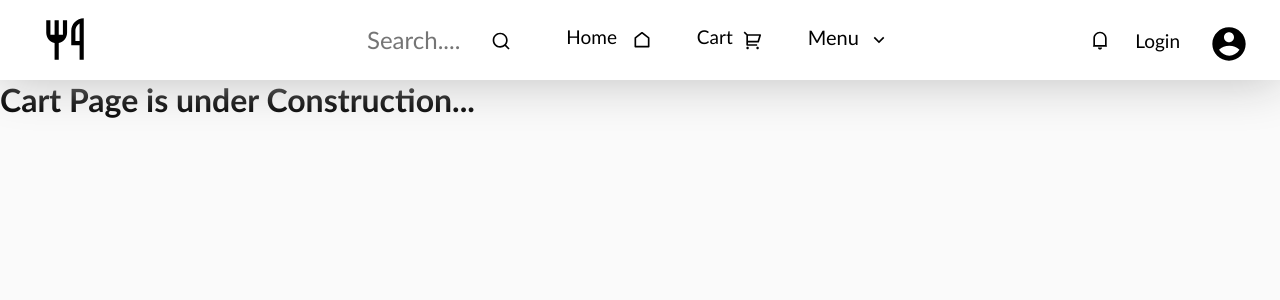
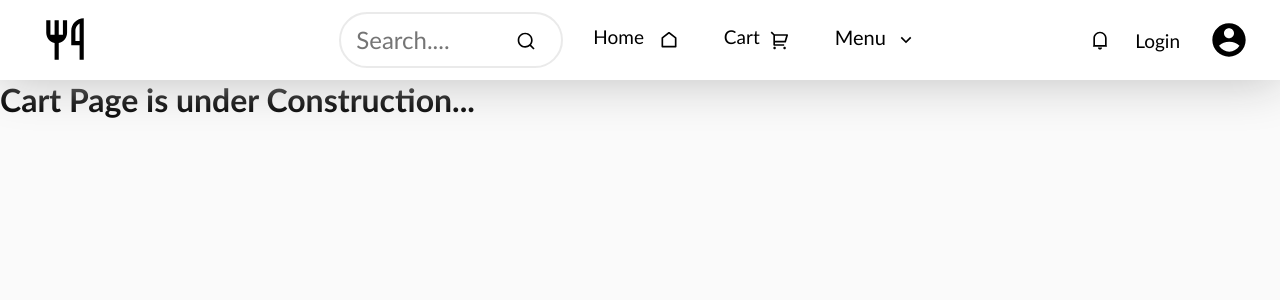
Before and after one commit to HarshCh0uhan/Food-Ecommerce-Website-Project, a React (Vite) app: page /cart in a window 1280 px wide. Shown: the top 300 px of the page. Built offline with nearby package versions, Linux system fonts and the light colour scheme; no server answers.

Commit message:
NOResult Done

```diff
--- a/index.css
+++ b/index.css
@@ -12,9 +12,16 @@
     background-color: rgb(250, 250, 250);
   }
 
-.logo:hover{
-    cursor: pointer;
-}
+  .logo:hover{
+      cursor: pointer;
+  }
+
+  .logo_btn{
+    margin-right: 150px;
+    border: none;
+    width: 0px;
+    height: 0px;
+  }
 
   .header {
     background-color: #ffffff;
@@ -68,8 +75,6 @@
     box-shadow: 3px 0px 20px 0px #c0c0c0;
   }
 
-
-
   .nav-items > div:hover{
     border: 1px solid black;
     border-radius: 30px;
@@ -77,11 +82,15 @@
     box-shadow: 3px 0px 20px 0px #c0c0c0;
   }
 
+  .search{
+    border: 2px solid #d6d6d680;
+    border-radius: 30px;
+  }
+
   .search-box{
-    width: 200px;
+    width: 150px;
     height: 30px;
     padding: 0px;
-    margin: 0px;
     vertical-align: middle;
     font-size: x-large;
     border: 0px solid black;
@@ -94,7 +103,7 @@
   }
 
   .search-box::placeholder{
-    text-align: right;
+    text-align: left;
   }
 
   .search-btn{
@@ -152,6 +161,7 @@
     height: 50px;
     margin: 0px 1px 0px 1px;
     background-color: #ffffff30;
+    vertical-align: middle;
   }
 
   .profile:hover{
@@ -161,7 +171,7 @@
   .res-container{
     display: flex;
     flex-wrap: wrap;
-    margin: 30px 127px;
+    margin: 30px 135px;
     padding: 10px;
     gap: 30px;
   }
@@ -298,6 +308,11 @@
     cursor: pointer;
   }
 
+
+  .no_result{
+    color: #c0c0c0;
+  }
+
   /* h3 {
     font-size: 15px;
     border: 1.5px solid #000000;
--- a/src/components/Body.js
+++ b/src/components/Body.js
@@ -2,6 +2,7 @@ import ResCard from "./ResCard";
 import Shimmer from "./Shimmer";
 import { useState } from "react";
 import { useOutletContext } from "react-router-dom";
+import NoResult from "./NoResult";
 
 const Body = () => {
 
@@ -54,7 +55,7 @@ const Body = () => {
             </div>
             <hr className="line"></hr>
             <div className="res-container">
-                {filteredListOfRes.map(items => <ResCard key={items.info.id} resData={items}/>) }
+                {(filteredListOfRes.length == 0) ? <NoResult/> : filteredListOfRes.map(items => <ResCard key={items.info.id} resData={items}/>) }
             </div>
         </div>
     )
--- a/src/components/Header.js
+++ b/src/components/Header.js
@@ -18,10 +18,16 @@ const Header = ({listOfRes, setListOfRes, filteredListOfRes, setFilteredListOfRe
     return (
         <nav className="header">
         <div className="logo">
-            <RiRestaurantLine size={50} className="logo"/>
+        <Link to="/">
+              <button className="logo_btn" onClick={() => {
+                fetchData();
+              }}>
+              <RiRestaurantLine size={50} className="logo"/>
+              </button>
+            </Link>
         </div>
         <div className="nav-items">
-            <div className=".search">
+            <div className="search">
               <input type="search" placeholder="Search...." name="search" className="search-box" value={searchText} onChange={(e) => {
                 setSearchText(e.target.value);
                 }}/>
--- /dev/null
+++ b/src/components/NoResult.js
@@ -0,0 +1,9 @@
+
+
+const NoResult = () => {
+    return (
+            <h1 className="no_result">NO RESULT FOUND ?</h1>
+    );
+};
+
+export default NoResult;
```
Also changed, not shown: 1 other file (tests, documents, lock files or other folders).
